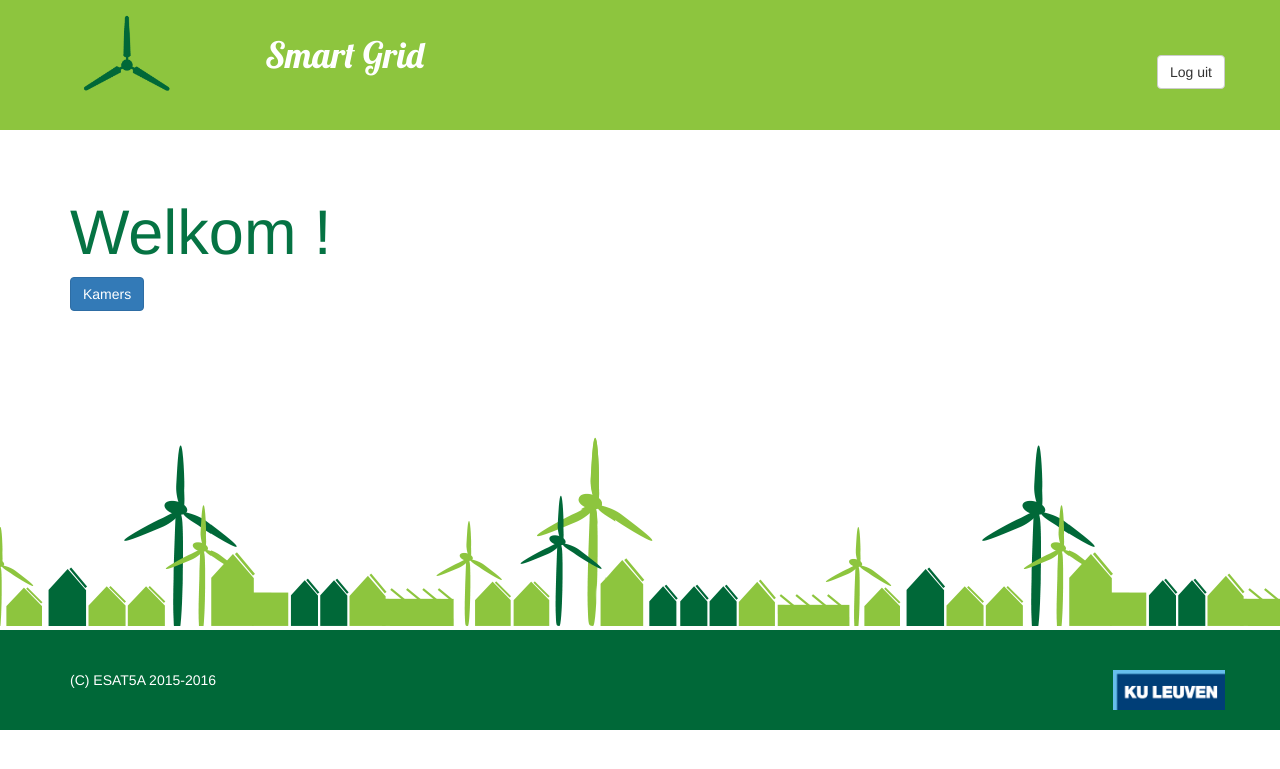
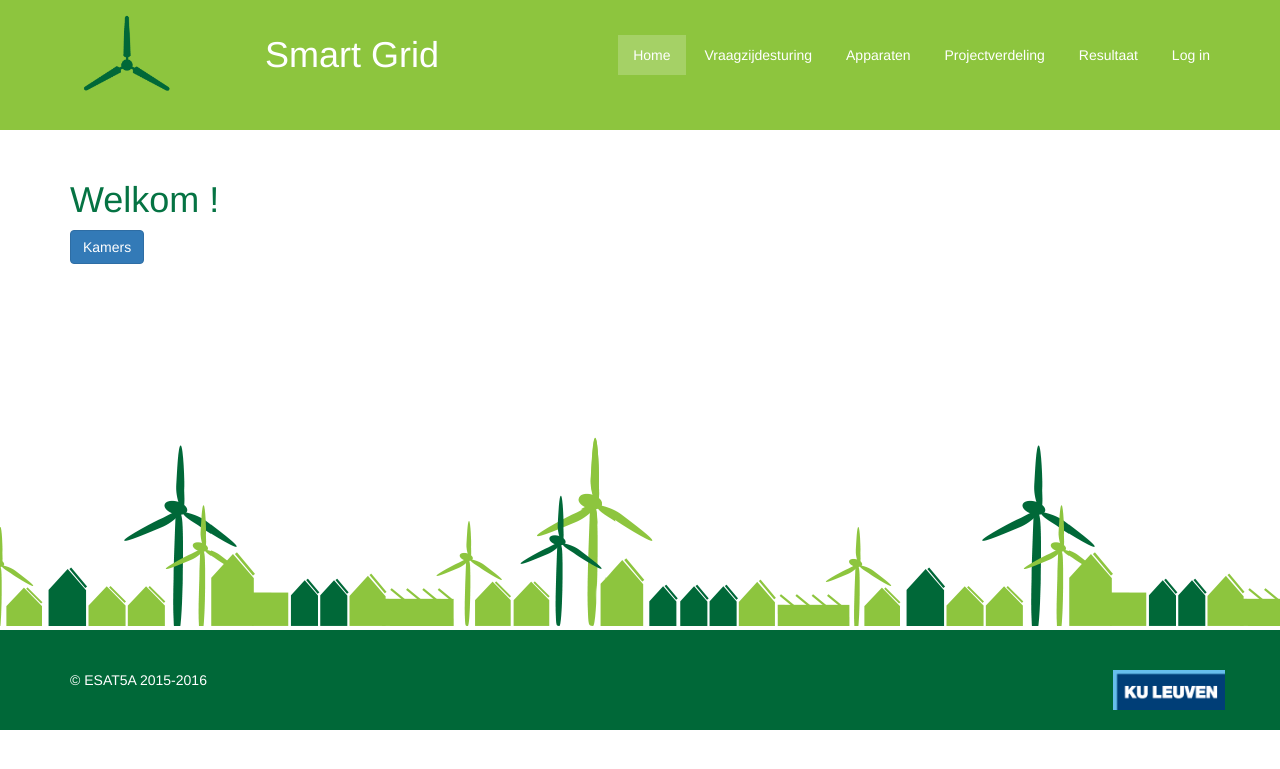
Before and after one commit to Tijs-B/ESAT-EnergyHousing, a Django app: page /home/ in a window 1280 px wide. Shown: the top 769 px of the page. Run offline with Django 3.2, Linux system fonts and the light colour scheme; parts of the project's set-up code (start-up, migrations or seed data) failed here and were passed over; some libraries are stand-ins or nearby versions.

Commit message:
Fixed nav and templates

```diff
--- a/smartgrid/static/smartgrid/css/main.css
+++ b/smartgrid/static/smartgrid/css/main.css
@@ -1,10 +1,6 @@
 .html .body {
-	font-family: 'Lato', sans-serif;
+	font-family: "Lucida Sans Unicode", "Lucida Grande", sans-serif;
 	background-color: #fff;
-}
-
-.header h1 {
-	font-family: 'Lobster';
 }
 
 .header {
@@ -15,6 +11,32 @@
 
 .header .btn {
 	margin-top: 40px;
+}
+
+.header .nav {
+	display: inline-block;
+	margin-top: 20px;
+}
+
+.header .nav .active {
+	background-color: #A5D166;
+}
+
+.header .nav li {
+	display: inline-block;
+}
+
+.header .nav li a {
+	color: #fff;
+	display: block;
+}
+
+.header .nav li a:hover {
+	background-color: #7FB436;
+}
+
+.header .nav li a:active {
+	background-color: transparent;
 }
 
 .jumbotron {
--- a/smartgrid/templates/smartgrid/base_home.html
+++ b/smartgrid/templates/smartgrid/base.html
@@ -13,10 +13,6 @@
 
     <!-- CSS -->
     <link href="{% static 'smartgrid/css/main.css' %}" rel="stylesheet">
-
-    <!-- Fonts -->
-    <link href='https://fonts.googleapis.com/css?family=Lato' rel='stylesheet' type='text/css'>
-    <link href='https://fonts.googleapis.com/css?family=Lobster' rel='stylesheet' type='text/css'>
 
     <!-- HTML5 shim and Respond.js for IE8 support of HTML5 elements and media queries -->
     <!-- WARNING: Respond.js doesn't work if you view the page via  -->
@@ -37,13 +33,8 @@
                     <h1>Smart Grid</h1>
                 </div>
                 <div class="pull-right">
-                    <ul class="nav">
-                        <li><a href="{% url 'smartgrid:vraagzijdesturing' %}">Vraagzijdesturing</a></li>
-                        <li><a href="{% url 'smartgrid:info_apparaten' %}">Apparaten</a></li>
-                        <li><a href="{% url 'smartgrid:projectverdeling' %}">Projectverdeling</a></li>
-                        <li><a href="{% url 'smartgrid:resultaat' %}">Resultaat</a></li>
-                        <li><a href="{% url 'smartgrid:login' %}">Log in</a></li>
-                    </ul>
+                {% block nav %}
+                {% endblock %}
                 </div>
             </div>
         </div>
--- a/smartgrid/templates/smartgrid/base_login.html
+++ /dev/null
@@ -1,71 +0,0 @@
-{% load staticfiles %}
-
-<html lang="en">
-  <head>
-    <meta charset="utf-8">
-    <meta http-equiv="X-UA-Compatible" content="IE=edge">
-    <meta name="viewport" content="width=device-width, initial-scale=1">
-    <!-- The above 3 meta tags *must* come first in the head; any other head content must come *after* these tags -->
-    <title>ESAT-Smart Grid</title>
-
-    <!-- Bootstrap -->
-    <link href="{% static 'smartgrid/css/bootstrap.min.css' %}" rel="stylesheet">
-
-    <!-- CSS -->
-    <link href="{% static 'smartgrid/css/main.css' %}" rel="stylesheet">
-
-    <!-- Fonts -->
-    <link href='https://fonts.googleapis.com/css?family=Lato' rel='stylesheet' type='text/css'>
-    <link href='https://fonts.googleapis.com/css?family=Lobster' rel='stylesheet' type='text/css'>
-
-    <!-- HTML5 shim and Respond.js for IE8 support of HTML5 elements and media queries -->
-    <!-- WARNING: Respond.js doesn't work if you view the page via  -->
-    <!--[if lt IE 9]>
-      <script src="https://oss.maxcdn.com/html5shiv/3.7.2/html5shiv.min.js"></script>
-      <script src="https://oss.maxcdn.com/respond/1.4.2/respond.min.js"></script>
-    <![endif]-->
-  </head>
-  <body>
-
-    <div class="header">
-        <div class="container">
-            <div class="row">
-                <div class="col-md-2">
-                    <img id="turbine" height="100px" src="{% static 'smartgrid/img/turbine-small.png' %}">
-                </div>
-                <div class="col-md-3">
-                    <h1>Smart Grid</h1>
-                </div>
-                <div class="pull-right">
-                    <a href="{% url 'smartgrid:logout' %}" class="btn btn-default">Log uit</a>
-                </div>
-            </div>
-        </div>
-    </div>
-
-    <div class="jumbotron">
-      <div class="container">
-        {% block content %}
-        {% endblock %}
-      </div>
-    </div>
-
-    <div class="footer">
-        <div class="container">
-            <div class="row">
-                <div class="col-md-6">
-                    <p>(C) ESAT5A 2015-2016</p>
-                </div>
-                <div class="pull-right">
-                    <img src="{% static 'smartgrid/img/kuleuven.png' %}" height="40px">
-                </div>
-            </div>
-        </div>
-    </div>
-    <script src="{% static 'smartgrid/js/jquery.min.js' %}"></script>
-    <script src="{% static 'smartgrid/js/propeller.min.js' %}"></script>
-    <script>
-        $('#turbine').propeller({inertia: 0.99});
-    </script>
-  </body>
-</html>
--- a/smartgrid/templates/smartgrid/homepage.html
+++ /dev/null
@@ -1,7 +0,0 @@
-{% extends "smartgrid/base_login.html" %}
-
-{% block content %}
-<h1>Welkom {{full_name}}!</h1>
-<a href="{% url 'smartgrid:rooms' %}" class="btn btn-primary">Kamers</a>
-<p></p>
-{% endblock content %}
--- a/smartgrid/templates/smartgrid/invalid_login.html
+++ b/smartgrid/templates/smartgrid/invalid_login.html
@@ -1,4 +1,4 @@
-{% extends "smartgrid/base_home.html" %}
+{% extends "smartgrid/base.html" %}
 
 {% block content %}
 
--- a/smartgrid/templates/smartgrid/logout.html
+++ b/smartgrid/templates/smartgrid/logout.html
@@ -1,4 +1,4 @@
-{% extends "smartgrid/base_home.html" %}
+{% extends "smartgrid/base.html" %}
 
 {% block content %}
 
--- /dev/null
+++ b/smartgrid/templates/smartgrid/post_login/homepage.html
@@ -0,0 +1,18 @@
+{% extends "smartgrid/base.html" %}
+
+{% block nav %}
+<ul class="nav">
+    <li><a class="active" href="{% url 'smartgrid:home' %}">Home</a></li>
+    <li><a href="{% url 'smartgrid:vraagzijdesturing' %}">Vraagzijdesturing</a></li>
+    <li><a href="{% url 'smartgrid:info_apparaten' %}">Apparaten</a></li>
+    <li><a href="{% url 'smartgrid:projectverdeling' %}">Projectverdeling</a></li>
+    <li><a href="{% url 'smartgrid:resultaat' %}">Resultaat</a></li>
+    <li><a href="{% url 'smartgrid:login' %}">Log in</a></li>
+</ul>
+{% endblock nav %}
+
+{% block content %}
+<h1>Welkom {{full_name}}!</h1>
+<a href="{% url 'smartgrid:rooms' %}" class="btn btn-primary">Kamers</a>
+<p></p>
+{% endblock content %}
--- a/smartgrid/templates/smartgrid/room_detail.html
+++ b/smartgrid/templates/smartgrid/post_login/room_detail.html
@@ -1,4 +1,4 @@
-{% extends "smartgrid/base_login.html" %}
+{% extends "smartgrid/base.html" %}
 
 {% block content %}
 <ol class="breadcrumb">
--- a/smartgrid/templates/smartgrid/rooms.html
+++ b/smartgrid/templates/smartgrid/post_login/rooms.html
@@ -1,4 +1,4 @@
-{% extends "smartgrid/base_login.html" %}
+{% extends "smartgrid/base.html" %}
 
 {% block content %}
 <ol class="breadcrumb">
--- a/smartgrid/templates/smartgrid/resultaat.html
+++ /dev/null
@@ -1,4 +0,0 @@
-{% extends "smartgrid/base_home.html" %}
-{% block content %}
-<h1>Test</h1>
-{% endblock content %}
--- a/smartgrid/views.py
+++ b/smartgrid/views.py
@@ -23,19 +23,19 @@ def testpage(request):
 
 
 def resultaat(request):
-    return render(request,'smartgrid/resultaat.html')
+    return render(request,'smartgrid/info/resultaat.html')
 
 
 def info_apparaten(request):
-    return render(request,'smartgrid/info_apparaten.html')
+    return render(request,'smartgrid/info/info_apparaten.html')
 
 
 def vraagzijdesturing(request):
-    return render(request,'smartgrid/vraagzijdesturing.html')
+    return render(request,'smartgrid/info/vraagzijdesturing.html')
 
 
 def projectverdeling(request):
-    return render(request,'smartgrid/projectverdeling.html')
+    return render(request,'smartgrid/info/projectverdeling.html')
 
 # Login
 
@@ -75,15 +75,15 @@ def logout(request):
 def home(request):
     # template = loader.get_template('smartgrid/homepage.html')
     # print request.user.username
-    return render(request, 'smartgrid/homepage.html',
+    return render(request, 'smartgrid/post_login/homepage.html',
                         {'full_name': request.user.username})
 
 
 def rooms(request):
     rooms_list = Room.objects.all()
-    return render(request, 'smartgrid/rooms.html', {'rooms_list': rooms_list})
+    return render(request, 'smartgrid/post_login/rooms.html', {'rooms_list': rooms_list})
 
 
 def room_detail(request, room_id):
     room = get_object_or_404(Room, pk=room_id)
-    return render(request, 'smartgrid/room_detail.html', {'room': room})
+    return render(request, 'smartgrid/post_login/room_detail.html', {'room': room})
```
Also changed, not shown: smartgrid/templates/smartgrid/info/info_apparaten.html (renamed from smartgrid/templates/smartgrid/info_apparaten.html, +13 -1 lines), smartgrid/templates/smartgrid/info/projectverdeling.html (renamed from smartgrid/templates/smartgrid/projectverdeling.html, +13 -1 lines), smartgrid/templates/smartgrid/info/resultaat.html (added, +17 -0 lines), smartgrid/templates/smartgrid/info/vraagzijdesturing.html (renamed from smartgrid/templates/smartgrid/vraagzijdesturing.html, +13 -1 lines), smartgrid/templates/smartgrid/login.html (+12 -1 lines), smartgrid/templates/smartgrid/prehomepage.html (+12 -1 lines), db.sqlite3.
